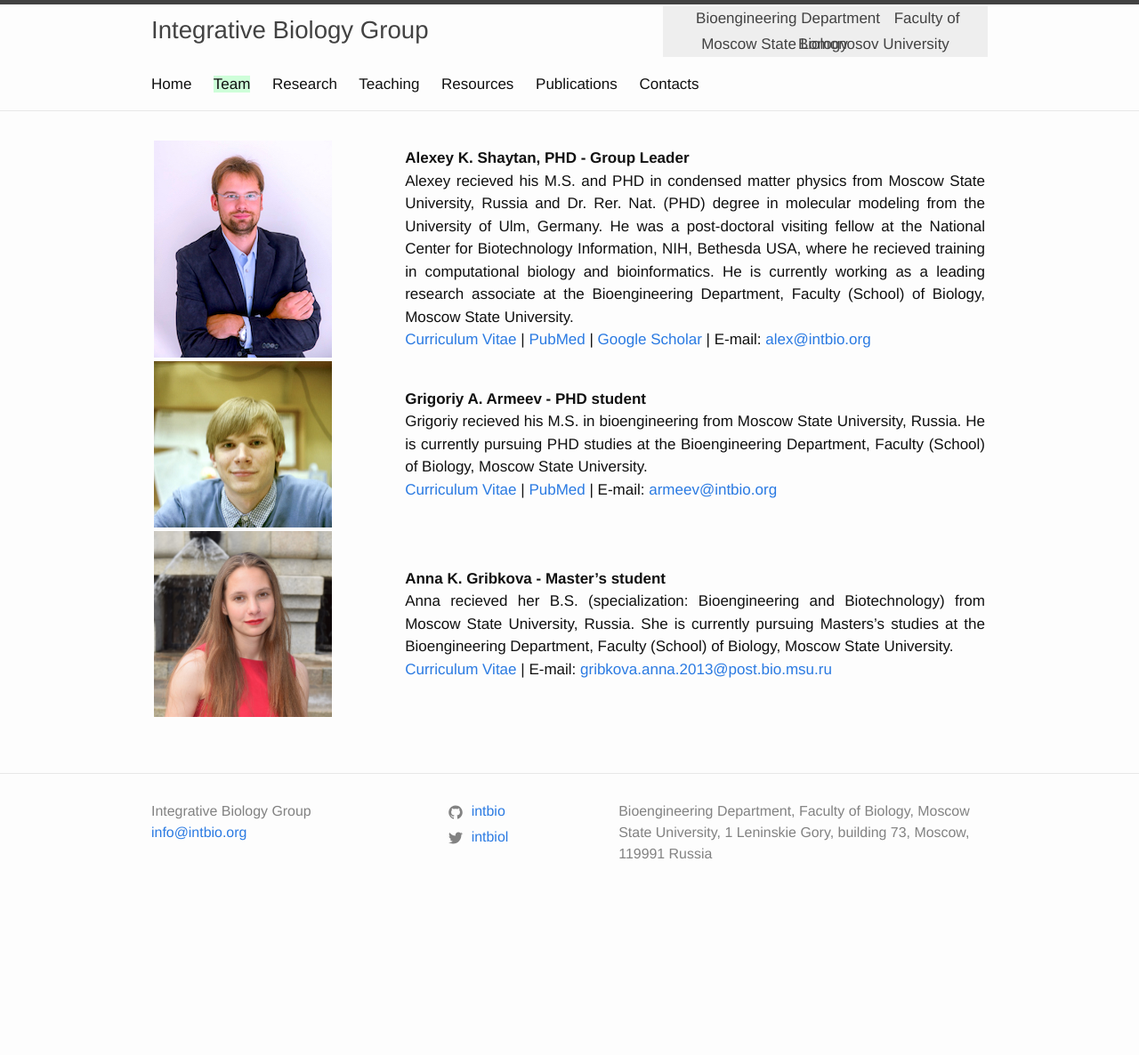
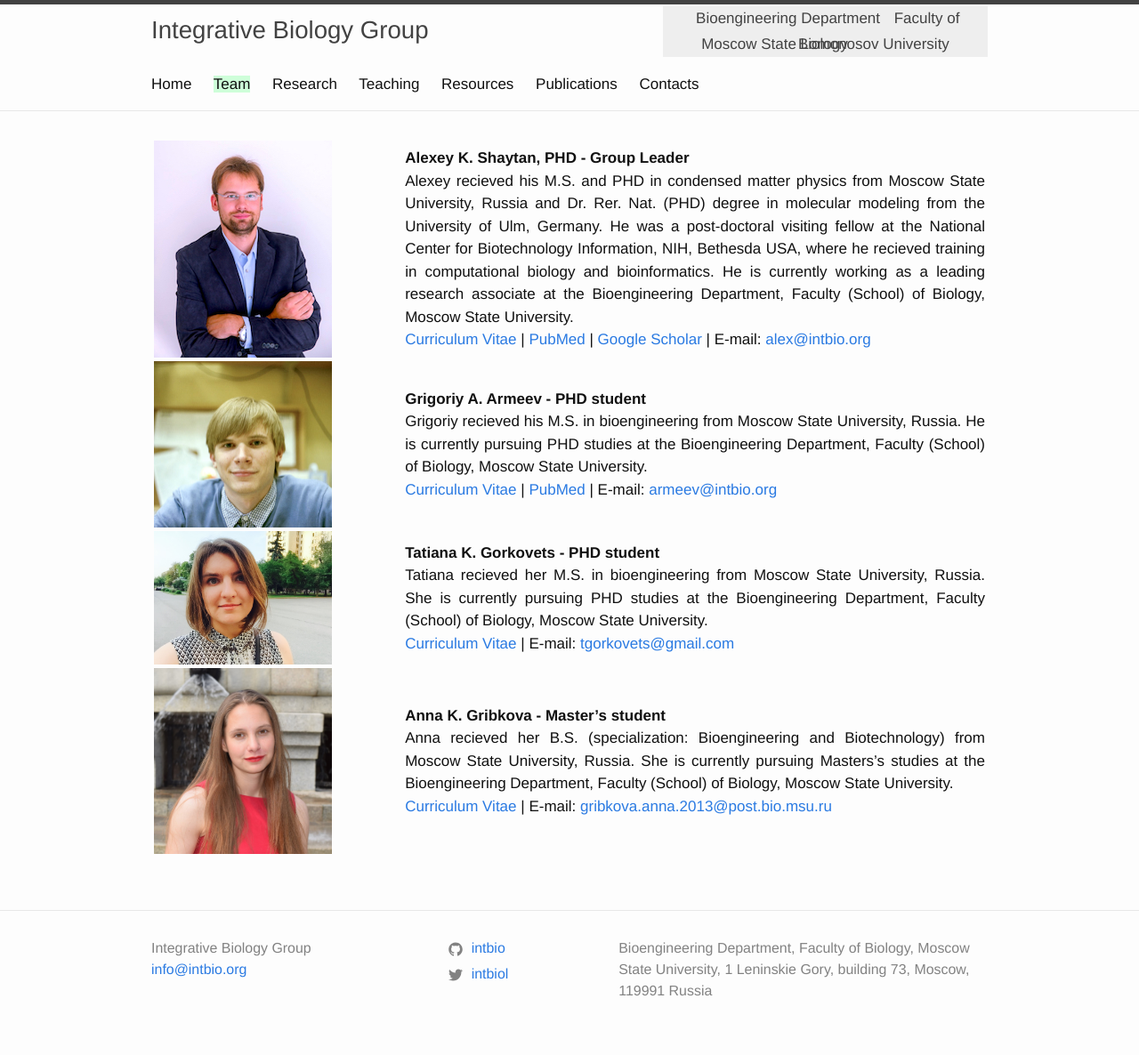
Before and after one commit to v-adlerberg/intbio.github.io, a Jekyll site: the page built from 2team.md, in a window 1280 px wide. Shown: the whole page at 89% size. Built offline with Jekyll 4.4.1, drawn with Linux system fonts in a browser that asks for light colours; before the commit the page ends 1032 px from its top, so only the background shows below that.

Commit message:
update intbio (#3)
* Delete CNAME

* Update _config.yml

* Add files via upload

* Add files via upload

* Update 2team.md

* Delete Gorkovets_cv.pdf

* Add files via upload

* Update 2team.md

* Update 2team.md

* Delete Gorkovets_cv.pdf

* Add files via upload

* Update 2team.md

```diff
--- a/2team.md
+++ b/2team.md
@@ -26,6 +26,12 @@
 </td>
 </tr>
  <tr>
+<td markdown="span"> <img src="{{ "/assets/FullSizeRender.jpg" | relative_url }}" width="200px" /> </td>
+<td markdown="span"><b>Tatiana K. Gorkovets - PHD student</b> <br> Tatiana recieved her M.S. in bioengineering from Moscow State University, Russia. She is currently pursuing PHD studies at the Bioengineering Department, Faculty (School) of Biology, Moscow State University.<br>
+[Curriculum Vitae]({{ "/cv/gorkovets_cv.pdf" | relative_url }}) | E-mail: [tgorkovets@gmail.com](mailto:tgorkovets@gmail.com)
+</td>
+</tr>
+ <tr>
 <td markdown="span"> <img src="{{ "/assets/photo_akg.jpg" | relative_url }}" width="200px" /> </td>
 <td markdown="span"><b>Anna K. Gribkova - Master's student</b> <br> Anna recieved her B.S. (specialization: Bioengineering and Biotechnology) from Moscow State University, Russia. She is currently pursuing Masters's studies at the Bioengineering Department, Faculty (School) of Biology, Moscow State University.<br>
 [Curriculum Vitae]({{ "/cv/akg.pdf" | relative_url }}) | E-mail: [gribkova.anna.2013@post.bio.msu.ru](mailto:gribkova.anna.2013@post.bio.msu.ru)
--- a/CNAME
+++ /dev/null
@@ -1 +0,0 @@
-www.intbio.org
--- a/_config.yml
+++ b/_config.yml
@@ -19,8 +19,8 @@
   Bioengineering Department, Faculty of Biology, Moscow State University,
   1 Leninskie Gory, building 73, Moscow, 119991 Russia
 
-baseurl: "" # the subpath of your site, e.g. /blog
-url: "" # the base hostname & protocol for your site, e.g. http://example.com
+baseurl: "/intbio.github.io" # the subpath of your site, e.g. /blog
+url:  "https://tgorkovets.github.io" # the base hostname & protocol for your site, e.g. http://example.com
 twitter_username: intbiol
 github_username:  intbio
 
```
Also changed, not shown: assets/FullSizeRender.jpg (added), 1 other file.
